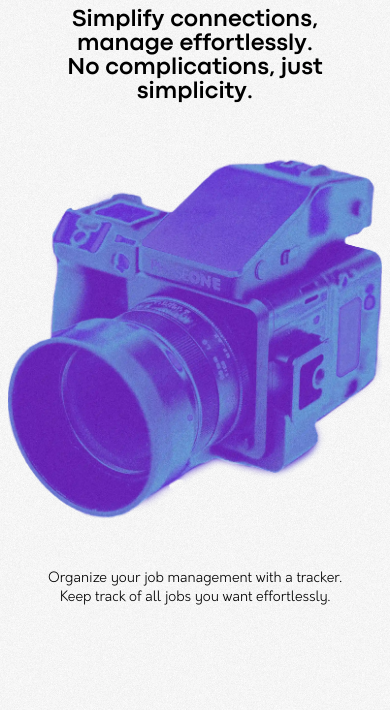
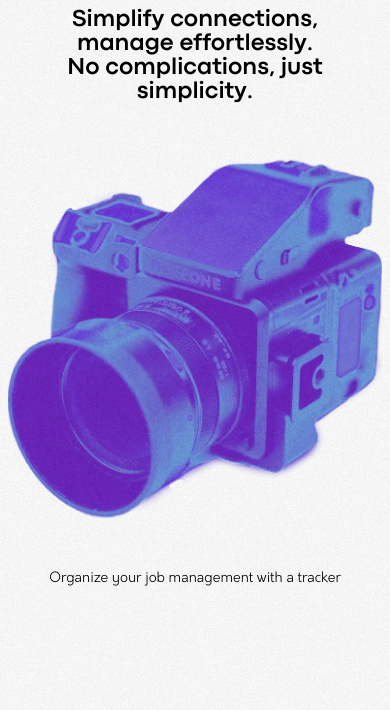
Before and after one commit to BrendVandenEynde/kroo-landingpage, a plain HTML site: page index.html in a window 390 px wide. Shown: the part 1658-2368 px from the top of the page. Drawn offline with Linux system fonts and the light colour scheme; some icons are missing.

Commit message:
feat: truncate how text at 722px

```diff
--- a/index.html
+++ b/index.html
@@ -109,11 +109,11 @@
             </div>
         </section>
 
-        <section>
+        <section id="how">
             <div class="how">
                 <div class="how_content">
                     <h2>How <span class="kroo">kroo</span> works</h2>
-                    <div>
+                    <div class="how_content_h4">
                         <h4>Simplify connections, manage effortlessly.</h4>
                         <h4>No complications, just simplicity.</h4>
                     </div>
@@ -464,6 +464,8 @@
             <p class="button-normal">&copy; 2024 kroo. All rights reserved.</p>
         </div>
     </footer>
+
+    <script src="scripts/truncate.js"></script>
 </body>
 
 </html>
--- /dev/null
+++ b/scripts/truncate.js
@@ -0,0 +1,53 @@
+const wordLimits = {
+    calendar: 5,
+    search: 6,
+    tools: 7,
+    eye: 5,
+    timer: 7
+};
+
+function truncateText(text, wordLimit) {
+    const punctuationlessText = text.replace(/[.,\/#!$%\^&\*;:{}=\-_`~()]/g, '');
+    const words = punctuationlessText.split(' ');
+    if (words.length > wordLimit) {
+        return words.slice(0, wordLimit).join(' ');
+    }
+    return punctuationlessText;
+}
+
+function applyTruncation() {
+    if (window.innerWidth <= 722) {
+        document.querySelectorAll('.how_content_div').forEach((div, index) => {
+            const p = div.querySelector('p');
+            switch (index) {
+                case 0:
+                    p.textContent = truncateText(p.dataset.fullText, wordLimits.calendar);
+                    break;
+                case 1:
+                    p.textContent = truncateText(p.dataset.fullText, wordLimits.search);
+                    break;
+                case 2:
+                    p.textContent = truncateText(p.dataset.fullText, wordLimits.tools);
+                    break;
+                case 3:
+                    p.textContent = truncateText(p.dataset.fullText, wordLimits.eye);
+                    break;
+                case 4:
+                    p.textContent = truncateText(p.dataset.fullText, wordLimits.timer);
+                    break;
+            }
+        });
+    } else {
+        document.querySelectorAll('.how_content_div p').forEach(p => {
+            p.textContent = p.dataset.fullText;
+        });
+    }
+}
+
+document.querySelectorAll('.how_content_div p').forEach(p => {
+    p.dataset.fullText = p.textContent;
+});
+
+window.addEventListener('resize', applyTruncation);
+
+applyTruncation();
```
